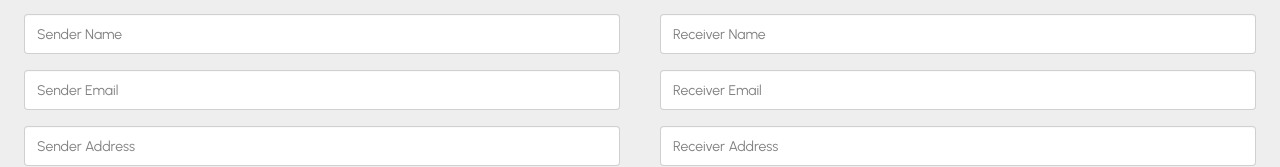
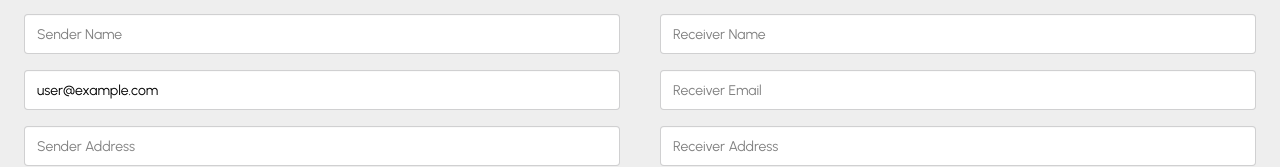
Before and after one commit to faiji31/Online_Deliery_Project_mongodb, a React (Vite) app: page /sendparcel in a window 1280 px wide. Shown: the part 375-542 px from the top of the page. Built offline with nearby package versions, Linux system fonts and the light colour scheme; no server answers; sample sign-in values are in the browser's storage.

Commit message:
33rd commit

```diff
--- a/src/Pages/SendParcel/SendParcel.jsx
+++ b/src/Pages/SendParcel/SendParcel.jsx
@@ -1,8 +1,9 @@
-import React, { use, useEffect } from "react";
+import React, {  useEffect } from "react";
 import { useForm } from "react-hook-form";
 import { useLoaderData } from "react-router";
 import Swal from "sweetalert2";
 import Useaxiossecure from "../../hooks/Useaxiossecure";
+import useAuth from '../../hooks/useAuth'
 
 const SendParcel = () => {
   const {
@@ -12,6 +13,8 @@ const SendParcel = () => {
     setValue,
     formState: { errors },
   } = useForm();
+
+  const {user} = useAuth()
 
 
   const AxiosSecure = Useaxiossecure();
@@ -192,6 +195,7 @@ const SendParcel = () => {
               {...register("sendername", { required: true })}
               className="input input-bordered w-full mb-4"
               placeholder="Sender Name"
+              defaultValue={user?.name}
             />
 
             <input
@@ -199,6 +203,7 @@ const SendParcel = () => {
               {...register("senderemail", { required: true })}
               className="input input-bordered w-full mb-4"
               placeholder="Sender Email"
+              defaultValue={user?.email}
             />
 
             <input
```
